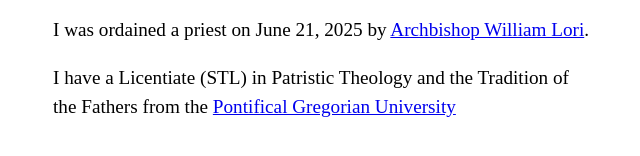
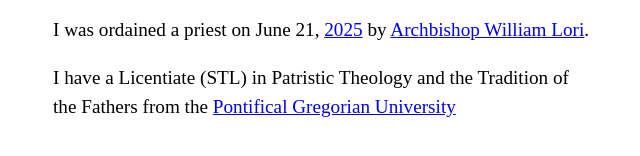
Before and after one commit to fatherthomasodonnell/fatherthomasodonnell.github.io, a plain HTML site: page contact.html in a window 1280 px wide. Shown: the part 464-620 px from the top of the page, 315-955 px from the left. Drawn offline with Linux system fonts and the light colour scheme.

Commit message:
Update to contact.html
Linked an article in the Catholic Review to the year 2025

```diff
--- a/contact.html
+++ b/contact.html
@@ -27,7 +27,7 @@
 <h1>Info</h1>
 
 <p>I was ordained a deacon on May 18, 2024 by <a href="https://www.catholic-hierarchy.org/bishop/blori.html">Archbishop William Lori</a>.</p>
-<p>I was ordained a priest on June 21, 2025 by <a href="https://www.catholic-hierarchy.org/bishop/blori.html">Archbishop William Lori</a>.</p>
+<p>I was ordained a priest on June 21, <a href="https://catholicreview.org/deacon-thomas-odonnell-of-catonsville-experiences-power-of-papal-transition-in-rome/">2025</a> by <a href="https://www.catholic-hierarchy.org/bishop/blori.html">Archbishop William Lori</a>.</p>
 <p>I have a Licentiate (STL) in Patristic Theology and the Tradition of the Fathers from the <a href="https://www.unigre.it/it/teologia/patristica/">Pontifical Gregorian University</a></p>
 
 </body>
```
